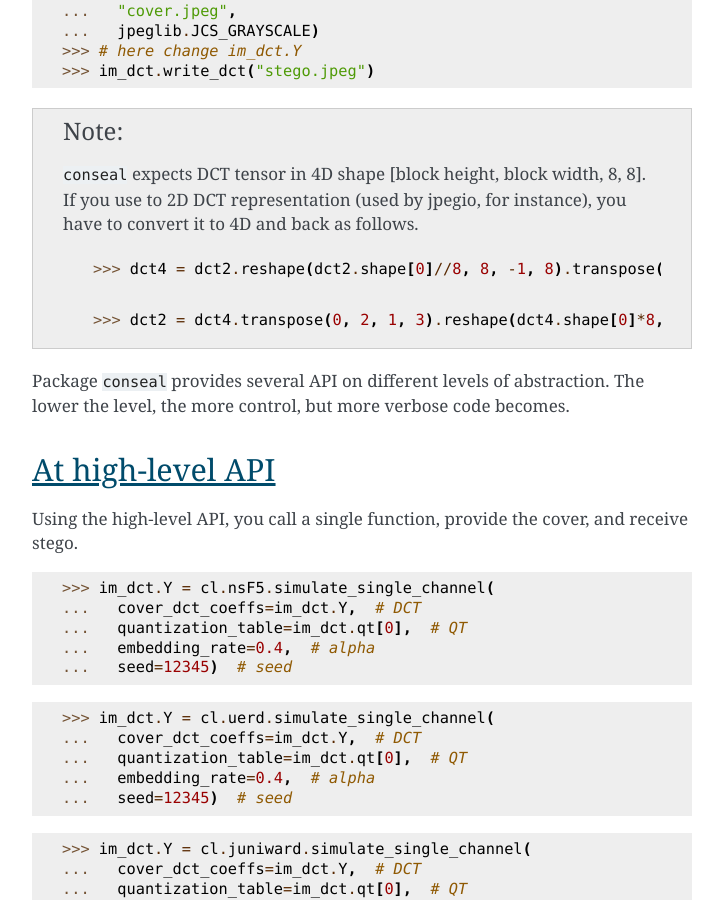
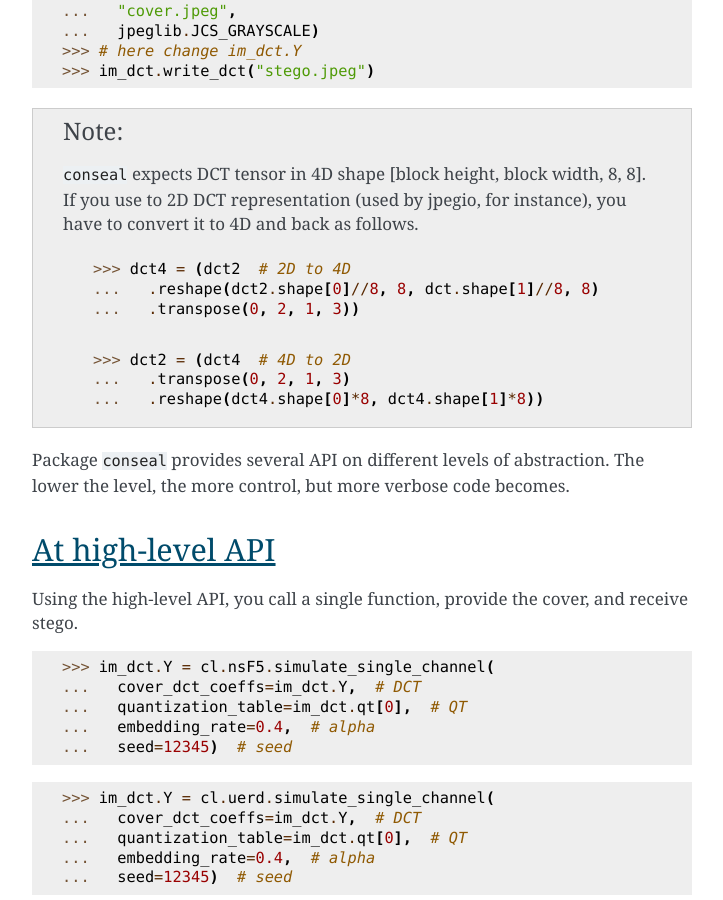
Before and after one commit to uibk-uncover/conseal, a Sphinx documentation site: the page built from docs/usage.rst, in a window 1280 px wide and 900 px high, scrolled down 642 px. Shown: the whole window, without its empty margins (388-1111 px from the left). Built offline with Sphinx 7.4.7, drawn with Linux system fonts in a browser that asks for light colours.

Commit message:
improved conversions

```diff
--- a/docs/usage.rst
+++ b/docs/usage.rst
@@ -34,9 +34,13 @@ The code before use a cover image, which can be loaded as follows.
    If you use to 2D DCT representation (used by jpegio, for instance),
    you have to convert it to 4D and back as follows.
 
-   >>> dct4 = dct2.reshape(dct2.shape[0]//8, 8, -1, 8).transpose(0, 2, 1, 3)
+   >>> dct4 = (dct2  # 2D to 4D
+   ...   .reshape(dct2.shape[0]//8, 8, dct.shape[1]//8, 8)
+   ...   .transpose(0, 2, 1, 3))
 
-   >>> dct2 = dct4.transpose(0, 2, 1, 3).reshape(dct4.shape[0]*8, -1)
+   >>> dct2 = (dct4  # 4D to 2D
+   ...   .transpose(0, 2, 1, 3)
+   ...   .reshape(dct4.shape[0]*8, dct4.shape[1]*8))
 
 
 Package ``conseal`` provides several API on different levels of abstraction.
```
